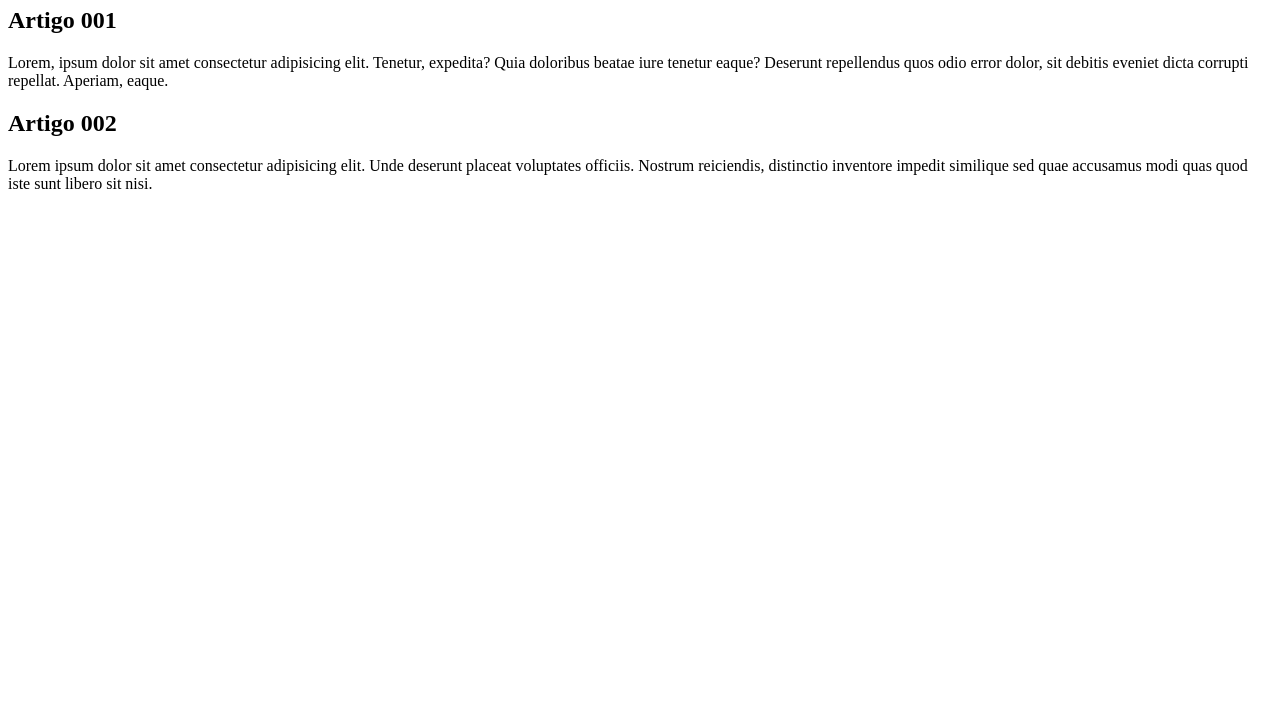
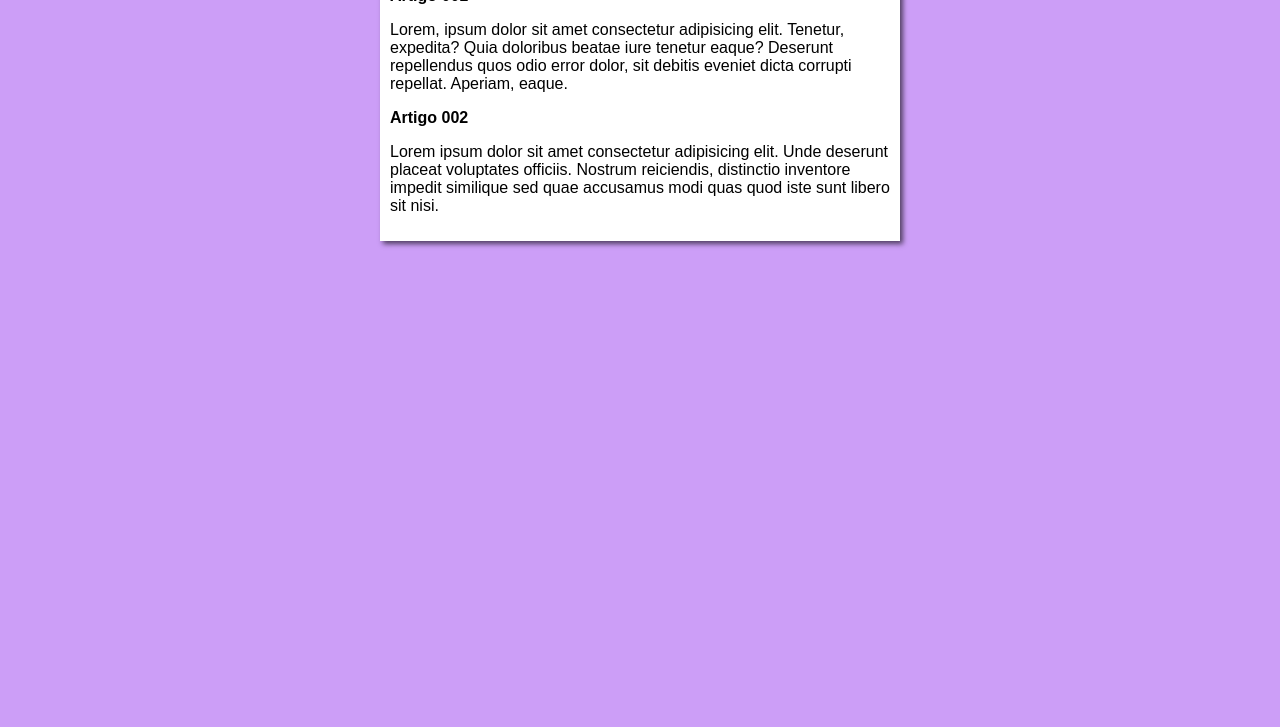
Before and after one commit to lukaDEV27/projeto-site, a plain HTML site: page index.html in a window 1280 px wide. Shown: the part 73-800 px from the top of the page. Drawn offline with Linux system fonts and the light colour scheme.

Commit message:
iniciei o design

```diff
--- /dev/null
+++ b/estilos/style.css
@@ -0,0 +1,14 @@
+*{
+    font-family: Arial, Helvetica, sans-serif;
+    font-size: 16px;
+}
+body{
+    background-color: rgb(204, 158, 247);
+}
+main{
+    background-color: white;
+    width: 500px;
+    margin: auto;
+    padding: 10px;
+    box-shadow: 3px 3px 5px rgba(0, 0, 0, 0.603);
+}
--- a/index.html
+++ b/index.html
@@ -4,6 +4,7 @@
     <meta charset="UTF-8">
     <meta name="viewport" content="width=device-width, initial-scale=1.0">
     <title>Titulo do site</title>
+    <link rel="stylesheet" href="estilos/style.css">
 </head>
 <body>
     <main>
```
